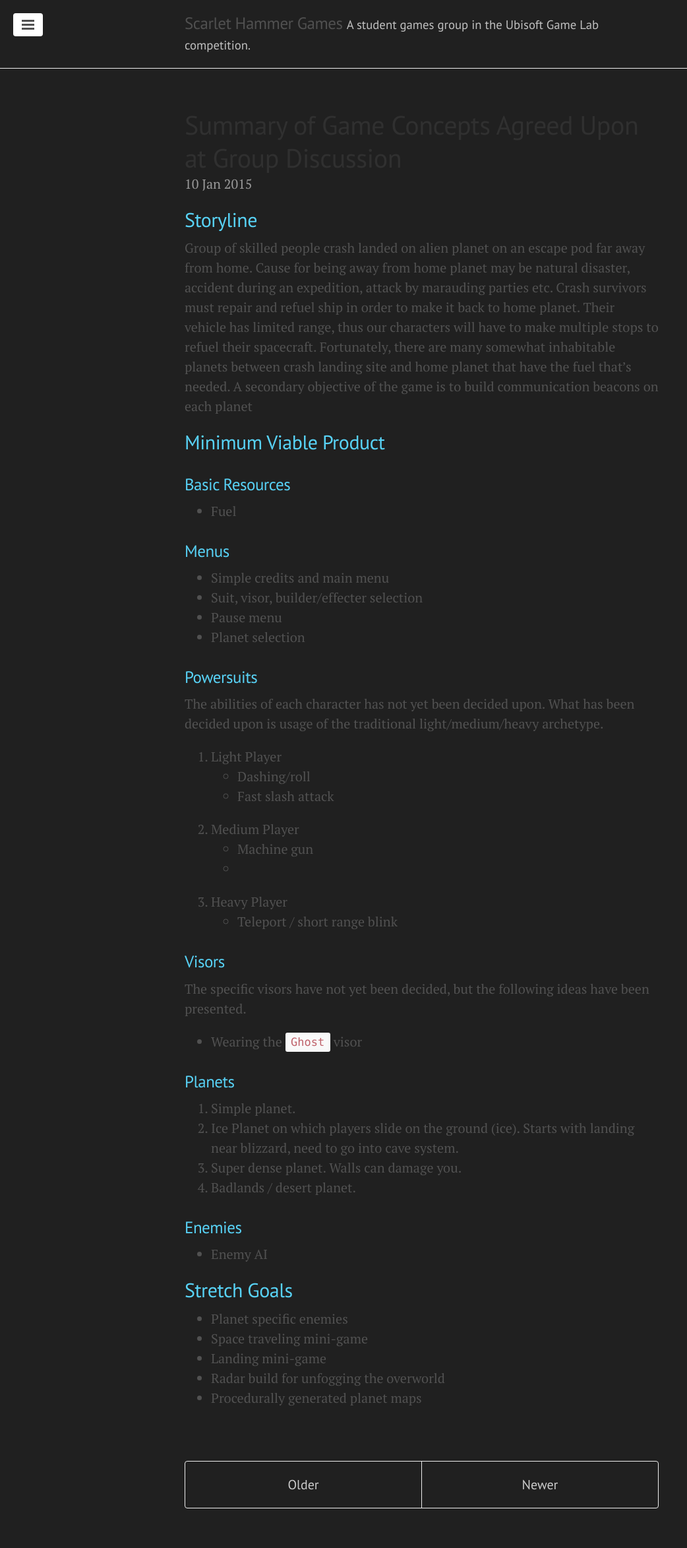
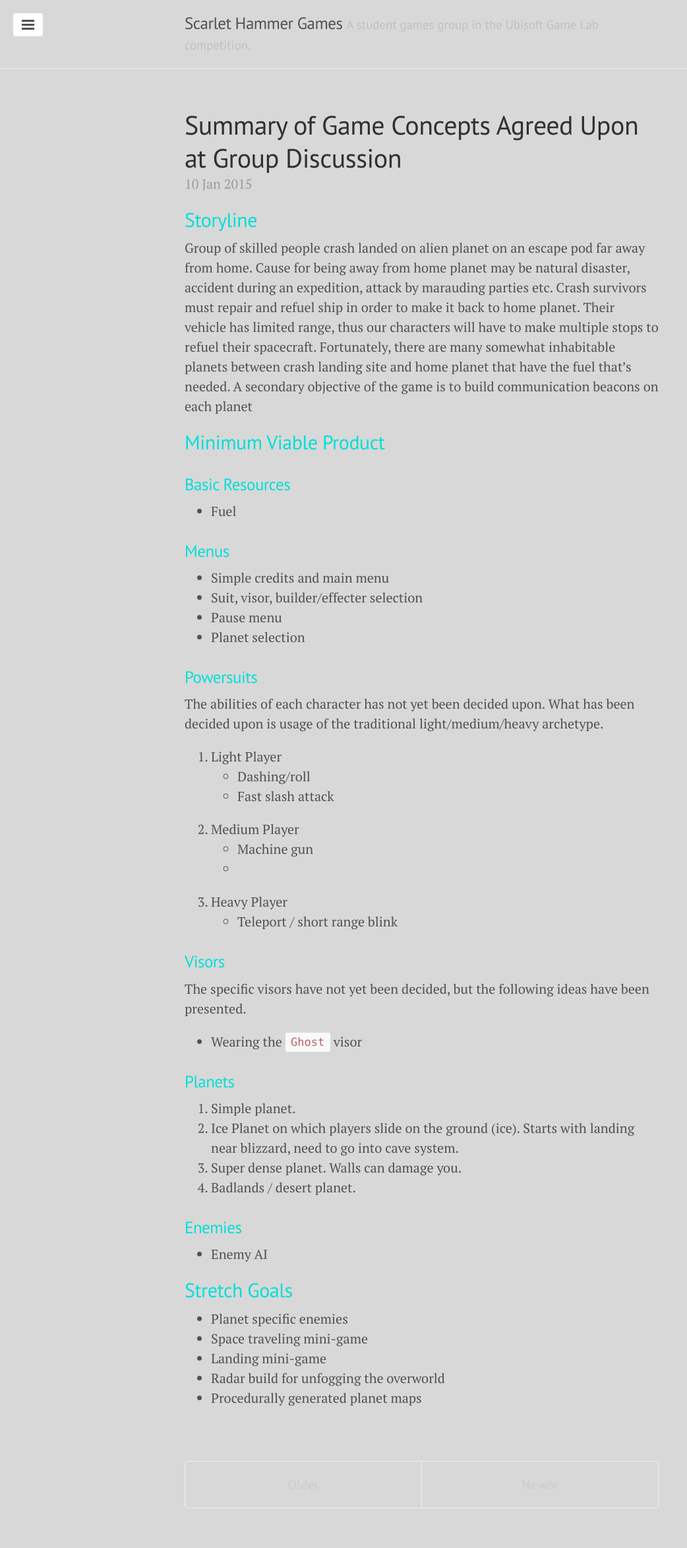
Before and after one commit to scarlethammergames/scarlethammergames.github.io, a Jekyll site: the page built from index.html, in a window 1280 px wide. Shown: the whole page at 66% size, without its empty margins (0-1042 px from the left). Built offline with Jekyll 4.4.1, drawn with Linux system fonts in a browser that asks for light colours; Markdown is read by kramdown in place of the engine named in the settings; the list of posts is cut into pages by our own code.

Commit message:
css edit, last time!

```diff
--- a/public/css/lanyon.css
+++ b/public/css/lanyon.css
@@ -38,7 +38,7 @@
 html,
 body {
   overflow-x: hidden;
-  background-color: #202020;
+  background-color: #D8D8D8;
 }
 
 html {
@@ -49,7 +49,7 @@
 h1, h2, h3, h4, h5, h6 {
   font-family: "PT Sans", Helvetica, Arial, sans-serif;
   font-weight: 400;
-  color: #58D3F7;
+  color: #01DFD7;
   letter-spacing: -.025rem;
 }
 
```
